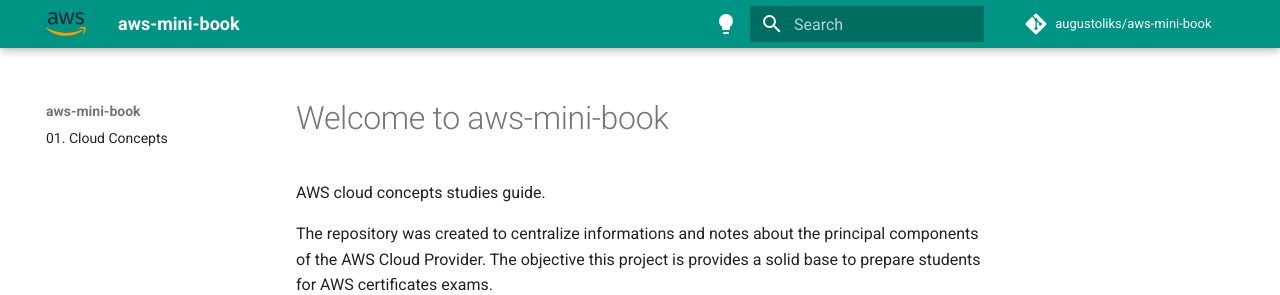
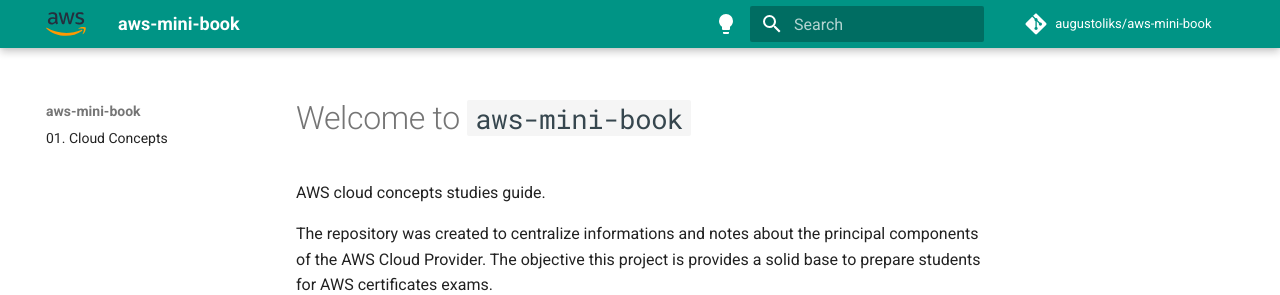
Before and after one commit to augustoliks/aws-mini-book, an MkDocs documentation site: the page built from docs/index.md, in a window 1280 px wide. Shown: the top 295 px of the page. Built offline with MkDocs 1.6.1 and Material for MkDocs 9.7.7, drawn with Linux system fonts in a browser that asks for light colours; emoji names are drawn with the system emoji font; comment, search, counter and statistics services are not loaded.

Commit message:
update doc

```diff
--- a/docs/index.md
+++ b/docs/index.md
@@ -1,4 +1,4 @@
-# Welcome to aws-mini-book
+# Welcome to `aws-mini-book`
 
 AWS cloud concepts studies guide.
 
```
